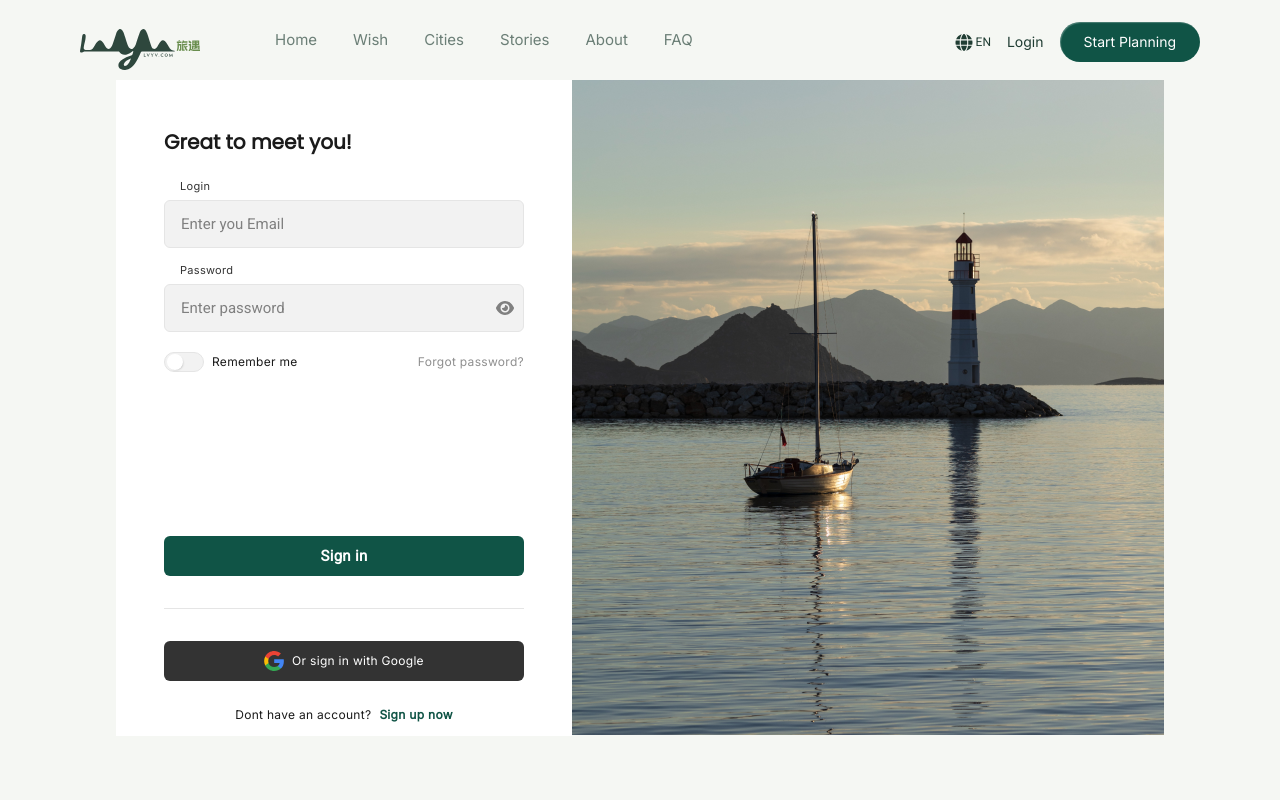
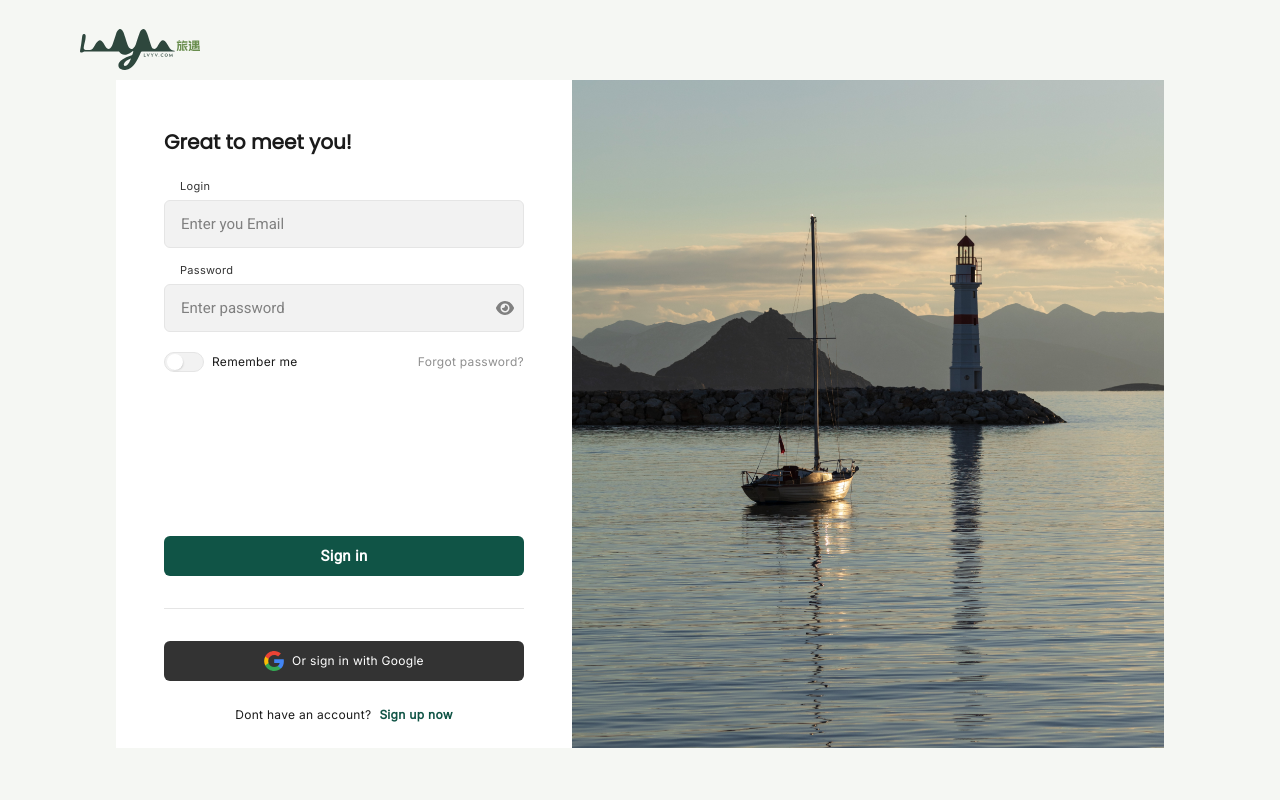
Before and after one commit to zuoyy/lvyv-web, a Nuxt app: page /login in a window 1280 px wide. Shown: the top 800 px of the page. Built offline with nearby package versions, Linux system fonts and the light colour scheme; a web font is replaced by a local one.

Commit message:
登录注册

```diff
--- a/app/assets/css/auth.css
+++ b/app/assets/css/auth.css
@@ -15,6 +15,12 @@
   justify-content: center;
   align-items: flex-start;
   padding-top: 80px;
+}
+
+/* 登录、注册页由表单决定整组高度，确保两个页面和右侧图片尺寸一致。 */
+.auth-layout-authentication {
+  min-height: 0;
+  align-items: stretch;
 }
 
 /* ---- Left form panel ---- */
@@ -38,6 +44,7 @@
 
 /* ---- Login: content at top (per Figma), navbar offset handled by .auth-layout ---- */
 .auth-shell-login {
+  min-height: 668px;
   justify-content: flex-start;
 }
 
@@ -303,7 +310,7 @@
 }
 
 .auth-shell-register-inline {
-  min-height: 655px;
+  min-height: 668px;
   justify-content: space-between;
 }
 
--- a/app/layouts/default.vue
+++ b/app/layouts/default.vue
@@ -7,7 +7,7 @@
           <img src="/images/common/logo-header.svg" alt="Lvyv Logo" class="brand-logo">
         </NuxtLink>
 
-        <nav class="nav-links">
+        <nav v-if="!isAuthenticationPage" class="nav-links">
           <NuxtLink to="/#hero" :class="{ active: $route && $route.path === '/' && activeSection === 'hero' }">Home</NuxtLink>
           <NuxtLink to="/wish" :class="{ active: $route && $route.path === '/wish' }">Wish</NuxtLink>
           <div class="nav-item-dropdown">
@@ -28,7 +28,7 @@
           <NuxtLink to="/faq" :class="{ active: $route && $route.path === '/faq' }">FAQ</NuxtLink>
         </nav>
 
-        <div class="nav-actions">
+        <div v-if="!isAuthenticationPage" class="nav-actions">
           <!-- Language Selector -->
           <div class="lang-selector">
             <font-awesome-icon :icon="['fas', 'globe']" class="lang-icon" aria-hidden="true" />
@@ -144,6 +144,8 @@ import { ref, onMounted, onBeforeUnmount } from 'vue'
 
 const activeSection = ref('hero')
 const isScrolled = ref(false)
+const route = useRoute()
+const isAuthenticationPage = computed(() => route.path === '/login' || route.path === '/register')
 const { token: memberToken, member, loadMember, clearSession, logout: logoutMember } = useMemberAuth()
 const accountOpen = ref(false)
 const accountMenu = ref(null)
--- a/app/pages/login.vue
+++ b/app/pages/login.vue
@@ -1,6 +1,6 @@
 <template>
   <main class="auth-page">
-    <div class="auth-layout">
+    <div class="auth-layout auth-layout-authentication">
       <section class="auth-shell auth-shell-login">
         <div class="auth-form-wrap">
           <h1 class="auth-title">Great to meet you!</h1>
@@ -78,7 +78,7 @@
       </section>
 
       <!-- Hero image -->
-      <section class="auth-hero">
+      <section class="auth-hero auth-hero-stretch">
         <img :src="heroImageSrc" alt="Beautiful landscape" class="auth-hero-image" @error="onHeroError">
       </section>
     </div>
--- a/app/pages/register.vue
+++ b/app/pages/register.vue
@@ -1,6 +1,6 @@
 <template>
   <main class="auth-page">
-    <div class="auth-layout">
+    <div class="auth-layout auth-layout-authentication">
       <section class="auth-shell auth-shell-register-inline">
         <div class="auth-form-wrap">
           <h1 class="auth-title">Join Lvyv</h1>
```
